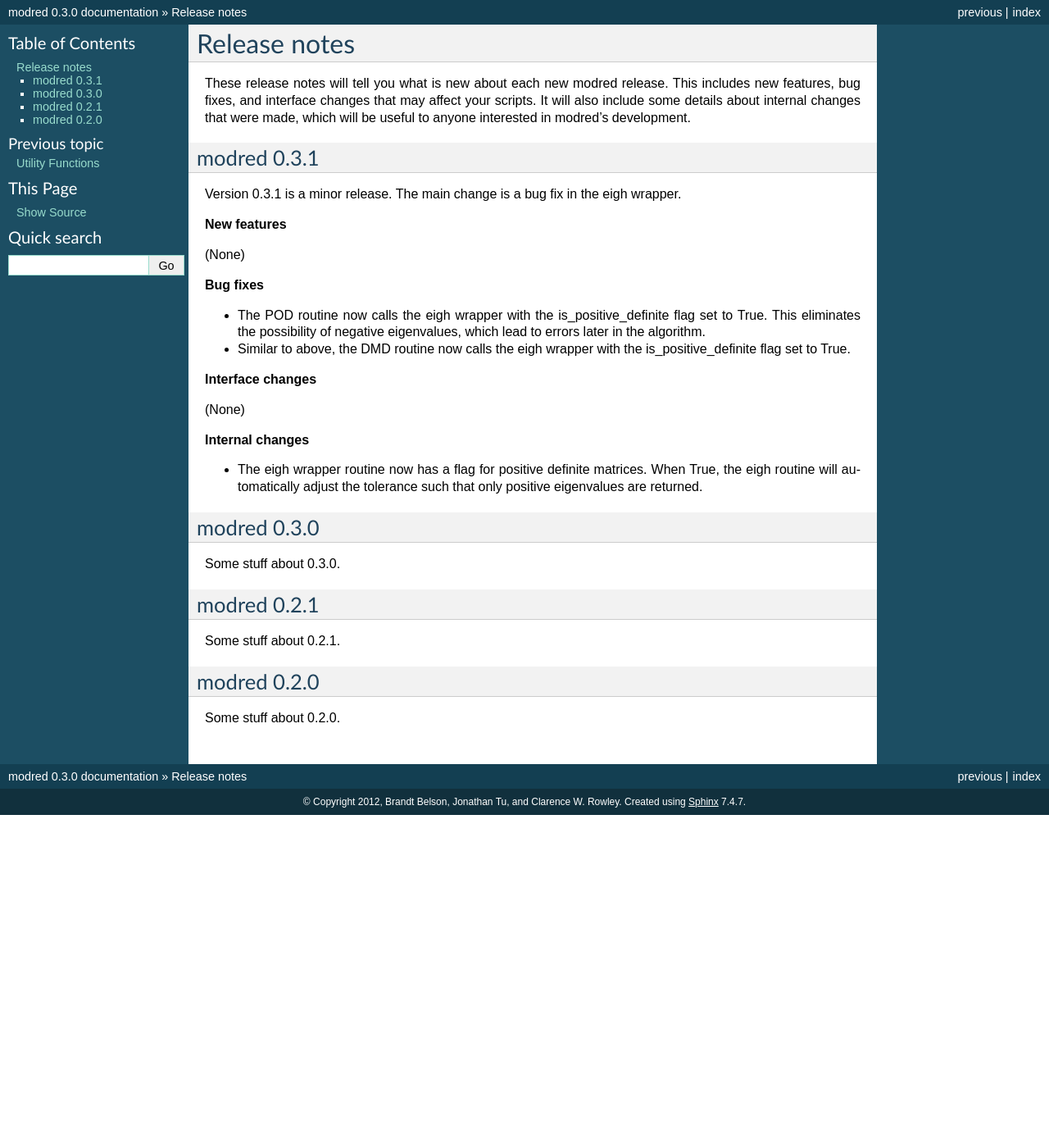
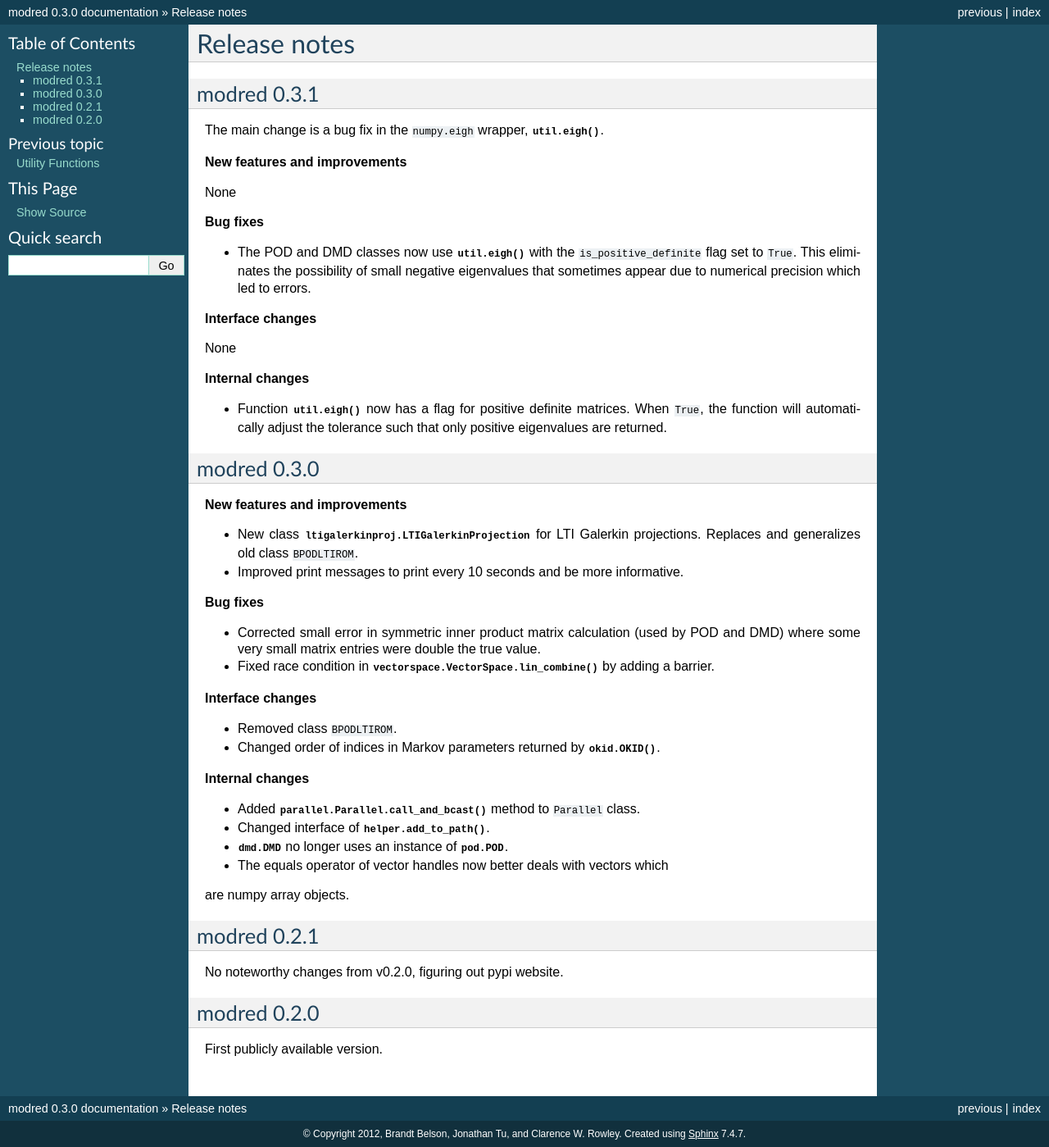
Before and after one commit to belson17/modred, a Sphinx documentation site: the page built from doc/release_notes.rst, in a window 1280 px wide. Shown: the whole page at 82% size. Built offline with Sphinx 7.4.7, drawn with Linux system fonts in a browser that asks for light colours; formulas are drawn with MathJax 3; the version number is read from the project's files by our own code; before the commit the page ends 994 px from its top, so only the background shows below that.

Commit message:
Updated release notes for v0.3.1. Made vectorspace print 100% always.

```diff
--- a/doc/release_notes.rst
+++ b/doc/release_notes.rst
@@ -2,54 +2,83 @@
 Release notes
 =============
 
-These release notes will tell you what is new about each new modred release.
-This includes new features, bug fixes, and interface changes that may affect
-your scripts.  It will also include some details about internal changes that
-were made, which will be useful to anyone interested in modred's development.
-
-
 ------------
 modred 0.3.1
 ------------
-Version 0.3.1 is a minor release.
-The main change is a bug fix in the eigh wrapper.
+The main change is a bug fix in the ``numpy.eigh`` wrapper, :py:meth:`util.eigh`.
 
-**New features**
+**New features and improvements**
 
-(None)
+None
 
 **Bug fixes**
 
-* The POD routine now calls the eigh wrapper with the is_positive_definite flag \
-  set to True.  This eliminates the possibility of negative eigenvalues, which
-  lead to errors later in the algorithm.
-
-* Similar to above, the DMD routine now calls the eigh wrapper with the
-  is_positive_definite flag set to True.
+* The POD and DMD classes now use :py:meth:`util.eigh` with the
+  ``is_positive_definite`` flag
+  set to ``True``.  This eliminates the possibility of small negative eigenvalues
+  that sometimes appear due to numerical precision which led to errors.
 
 **Interface changes**
 
-(None)
+None
 
 
 **Internal changes**
 
-* The eigh wrapper routine now has a flag for positive definite matrices.  When
-  True, the eigh routine will automatically adjust the tolerance such that only
+* Function :py:meth:`util.eigh` now has a flag for positive definite matrices.
+  When
+  ``True``, the function will automatically adjust the tolerance such that only
   positive eigenvalues are returned.
 
 
 ------------
 modred 0.3.0
 ------------
-Some stuff about 0.3.0.
+
+**New features and improvements**
+
+* New class :py:class:`ltigalerkinproj.LTIGalerkinProjection`
+  for LTI Galerkin projections. Replaces and generalizes old class ``BPODLTIROM``.
+
+* Improved print messages to print every 10 seconds and be more informative.
+
+**Bug fixes**
+
+* Corrected small error in symmetric inner product matrix calculation (used
+  by POD and DMD) where some very small matrix entries were double the true
+  value.
+
+* Fixed race condition in :py:meth:`vectorspace.VectorSpace.lin_combine` by adding
+  a barrier.
+
+**Interface changes**
+
+* Removed class ``BPODLTIROM``.
+
+* Changed order of indices in Markov parameters returned by :py:meth:`okid.OKID`.
+
+**Internal changes**
+
+* Added :py:meth:`parallel.Parallel.call_and_bcast` method to ``Parallel`` class.
+
+* Changed interface of :py:meth:`helper.add_to_path`.
+
+* :py:class:`dmd.DMD` no longer uses an instance of :py:class:`pod.POD`.
+
+* The equals operator of vector handles now better deals with vectors which
+are numpy array objects.
+
+
+
 
 ------------
 modred 0.2.1
 ------------
-Some stuff about 0.2.1.
+
+No noteworthy changes from v0.2.0, figuring out pypi website.
 
 ------------
 modred 0.2.0
 ------------
-Some stuff about 0.2.0.
+
+First publicly available version.
```
Also changed, not shown: doc/installation.rst (+0 -7 lines), 2 other files.
